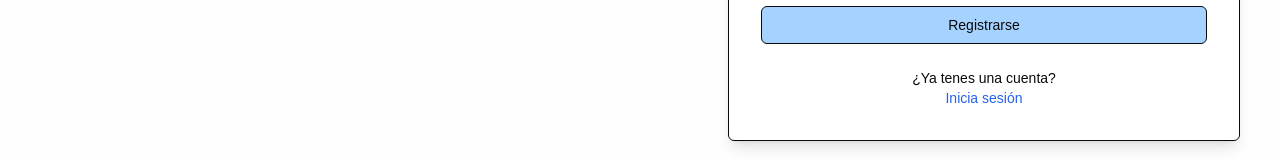
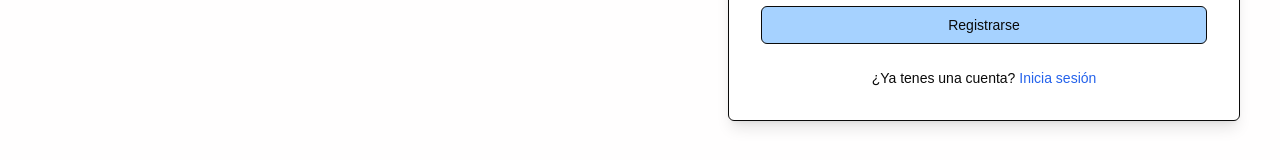
Before and after one commit to CheCasaProyect/loginyregister, a Next.js app: page /register in a window 1280 px wide. Shown: the part 877-1037 px from the top of the page. Built offline with nearby package versions, Linux system fonts and the light colour scheme.

Commit message:
Fix (app/register) correccion de errores

```diff
--- a/src/app/register/page.tsx
+++ b/src/app/register/page.tsx
@@ -190,7 +190,7 @@ const Register = () => {
         <p className="text-sm">
             ¿Ya tenes una cuenta?{" "}
             <Link href="/login">
-              <p className="text-blue-600 hover:underline">Inicia sesión</p>
+              <span className="text-blue-600 hover:underline">Inicia sesión</span>
             </Link>
           </p>
         </div>
```
